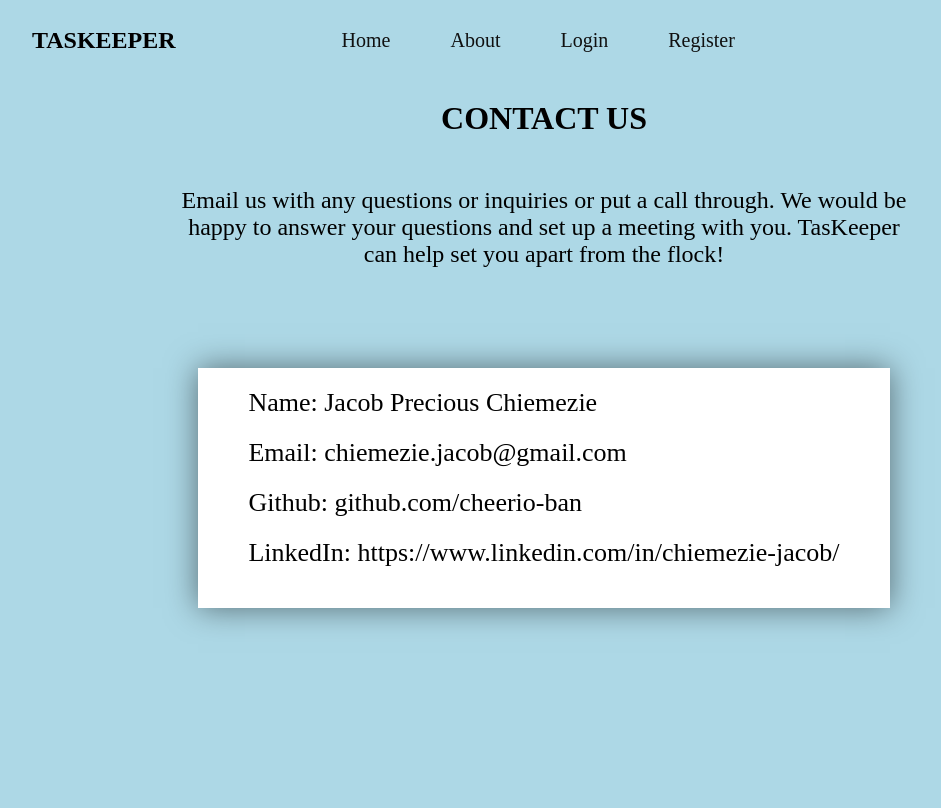
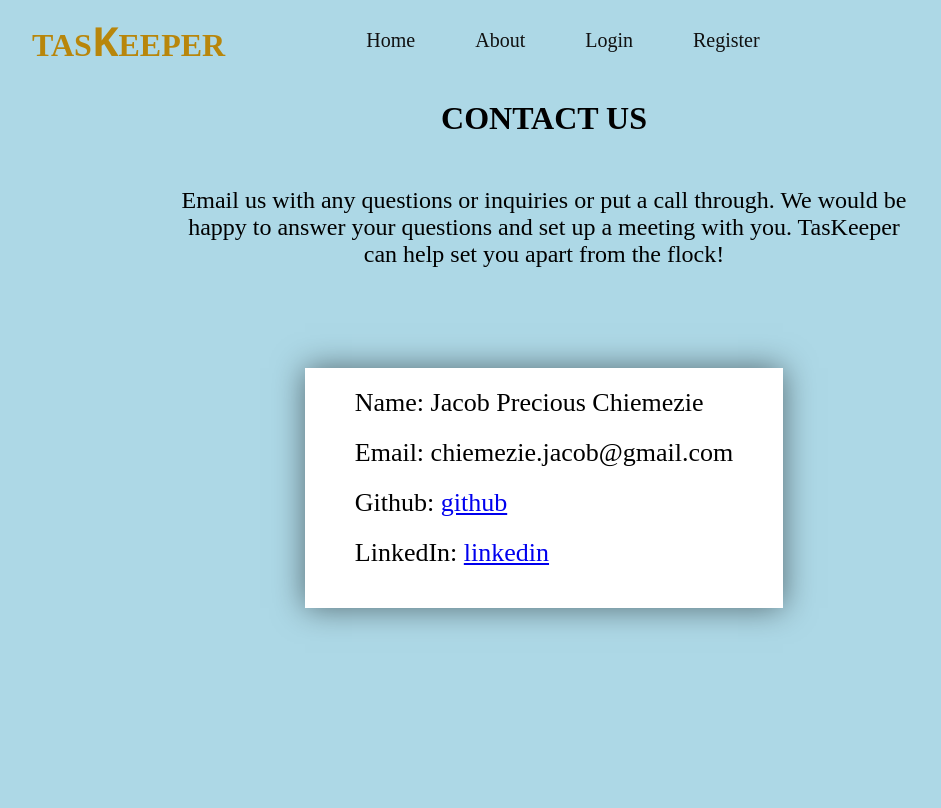
Before and after one commit to Cheerio-ban/TaskKeeper, a Flask app: page /contact in a window 1280 px wide. Shown: the top 808 px of the page, without its empty margins (96-1037 px from the left). Run offline with Flask 3, Linux system fonts and the light colour scheme.

Commit message:
Fixed flash message colours and made edits to some html

```diff
--- a/app/routes.py
+++ b/app/routes.py
@@ -35,7 +35,7 @@ def login():
         user = User.query.filter_by(username=form.username.data).first()
         if user is None or not user.check_password(form.password.data):
             # If user doesn't get validated.
-            flash('Invalid username or Password')
+            flash('Invalid username or Password', 'error')
             return redirect(url_for('login'))
         # if user gets validated
         login_user(user, remember=form.remember_me.data)
@@ -53,13 +53,13 @@ def register():
     if form.validate_on_submit():
         user = User.query.filter_by(username=form.username.data).first()
         if user:
-            flash('User already exist, please login')
+            flash('User already exist, please login', 'error')
             return redirect(url_for('login'))
         new = User(username=form.username.data, email=form.email.data)
         new.set_password(form.password.data)
         db.session.add(new)
         db.session.commit()
-        flash('congratulations, you are now a registered user!', 'success')
+        flash('Congratulations, you are now a registered user!', 'success')
         return redirect(url_for('login'))
     return render_template('register.html', title='Sign Up', form=form)
 
--- a/app/static/css/layout.css
+++ b/app/static/css/layout.css
@@ -18,6 +18,20 @@ div.nav-bar {
     margin: 0 10%;
 }
 
+.nav-bar a {
+    text-decoration: none;
+}
+
+.nav-bar h2 {
+    font-size: 32px;
+    color: darkgoldenrod;
+}
+
+.nav-bar h2 > span {
+    font-size: 40px;
+    font-family: 'Segoe UI';
+}
+
 nav a {
     color: #101010;
     margin: 0 10px;
@@ -34,6 +48,11 @@ nav a {
     list-style-type: none;
 }
 
+.flash-message.success {
+    background-color: rgba(34, 202, 15, 0.1);
+    color: rgb(36, 218, 36);
+}
+
 .contact button {
     background-color: #af4c53;
     color: white;
--- a/app/static/css/tasks.css
+++ b/app/static/css/tasks.css
@@ -2,7 +2,6 @@
     background-color: #fff;
     margin: 20px 10%;
     padding: 10px 20px;
-    /* border-radius: 25px; */
     box-shadow: inset 0 0 20px rgba(0, 0, 0, 0.5);
 }
 
--- a/app/templates/contact.html
+++ b/app/templates/contact.html
@@ -12,8 +12,8 @@
     <div class="deets">
         <p>Name: Jacob Precious Chiemezie</p>
         <p>Email: chiemezie.jacob@gmail.com</p>
-        <p>Github: github.com/cheerio-ban</p>
-        <p>LinkedIn: https://www.linkedin.com/in/chiemezie-jacob/</p>
+        <p>Github: <a href="https://github.com/cheerio-ban">github</a></p>
+        <p>LinkedIn: <a href="https://www.linkedin.com/in/chiemezie-jacob/">linkedin</a></p>
     </div>
 </section>
 {% endblock %}
--- a/app/templates/layout.html
+++ b/app/templates/layout.html
@@ -21,7 +21,7 @@
   </head>
   <body>
     <div class="nav-bar">
-      <h2>TASKEEPER</h2>
+      <a href="{{ url_for('home') }}"><h2>TAS<span>K</span>EEPER</h2></a>
       <nav>
         <ul>
           <a href="{{ url_for('home') }}"><li>Home</li></a>
@@ -40,7 +40,19 @@
       </div>
     </div>
 
-    {% with messages = get_flashed_messages() %}
+
+    {% with messages = get_flashed_messages(category_filter=["success"]) %}
+    {% if messages %}
+    <ul>
+        {% for message in messages %}
+          <li class="flash-message success">{{ message }}</li>
+        {% endfor %}
+    </ul>
+    {% endif %}
+    {% endwith %}
+
+
+    {% with messages = get_flashed_messages(category_filter=["error"]) %}
     {% if messages %}
     <ul>
         {% for message in messages %}
```
Also changed, not shown: instance/tasks.db.
